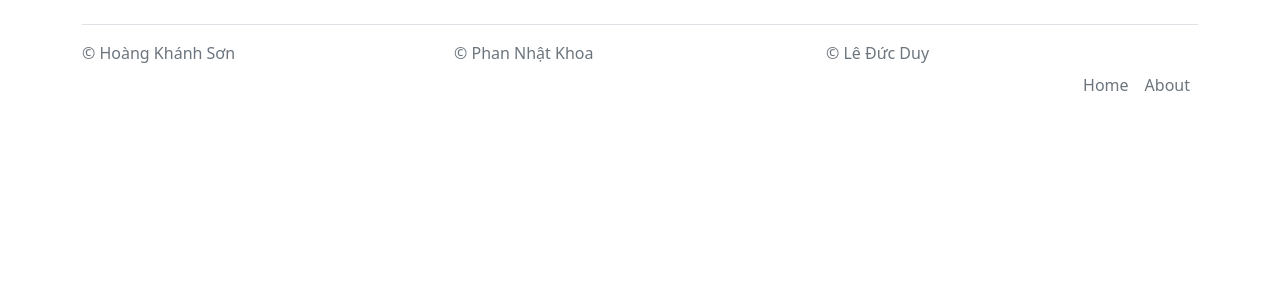
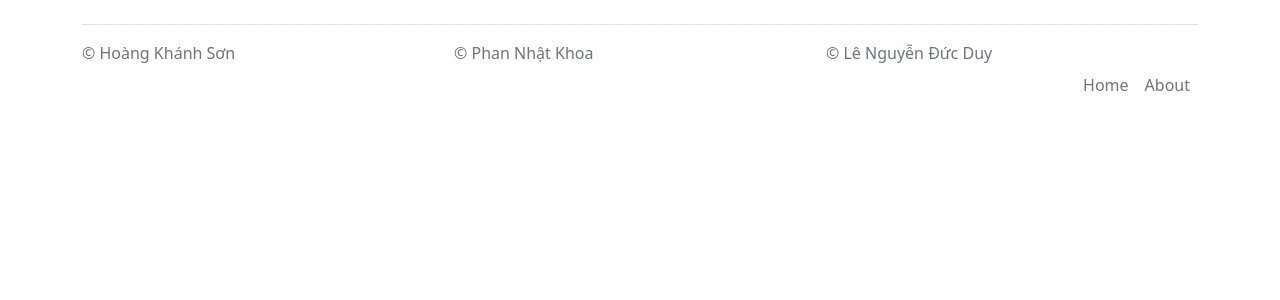
Before and after one commit to phannhatkhoa/Project, a Symfony app: template templates/base.html.twig in a window 1280 px wide. Shown: the part 73-373 px from the top of the page. Run offline with Twig, Linux system fonts and the light colour scheme; the template is opened without the code that fills it, so the values that code supplies are empty; some libraries are stand-ins or nearby versions.

Commit message:
Update _footer.html.twig

```diff
--- a/templates/_footer.html.twig
+++ b/templates/_footer.html.twig
@@ -2,7 +2,7 @@
     <footer class="d-flex flex-wrap justify-content-between align-items-center py-3 my-4 border-top">
         <p class="col-md-4 mb-0 text-muted">© Hoàng Khánh Sơn</p>
         <p class="col-md-4 mb-0 text-muted">© Phan Nhật Khoa</p>
-        <p class="col-md-4 mb-0 text-muted">© Lê Đức Duy</p>
+        <p class="col-md-4 mb-0 text-muted">© Lê Nguyễn Đức Duy</p>
 
 
      <p class="col-md-4 mb-0 text-muted"></p>
```
